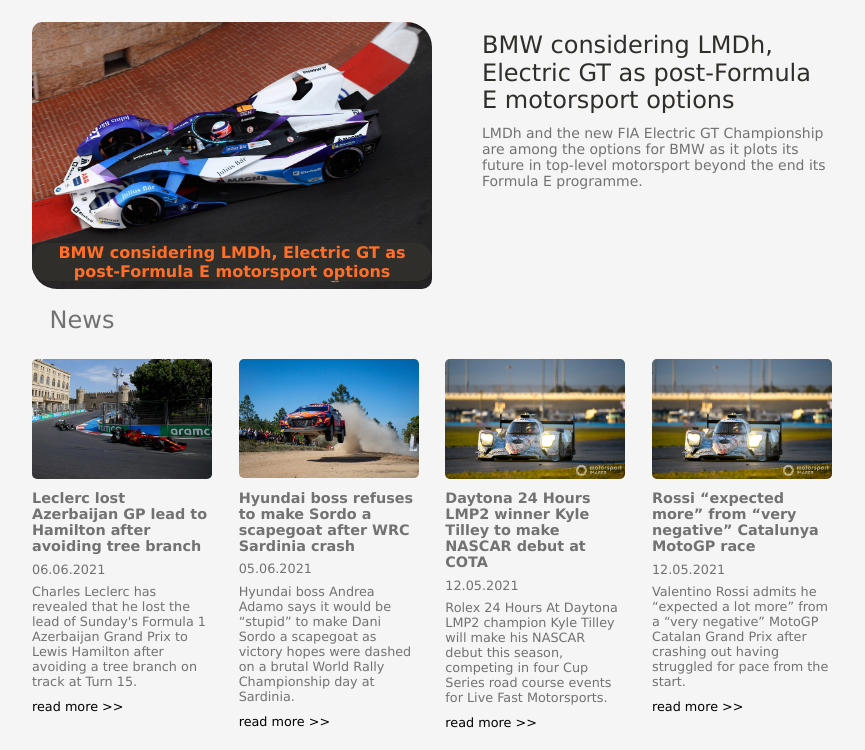
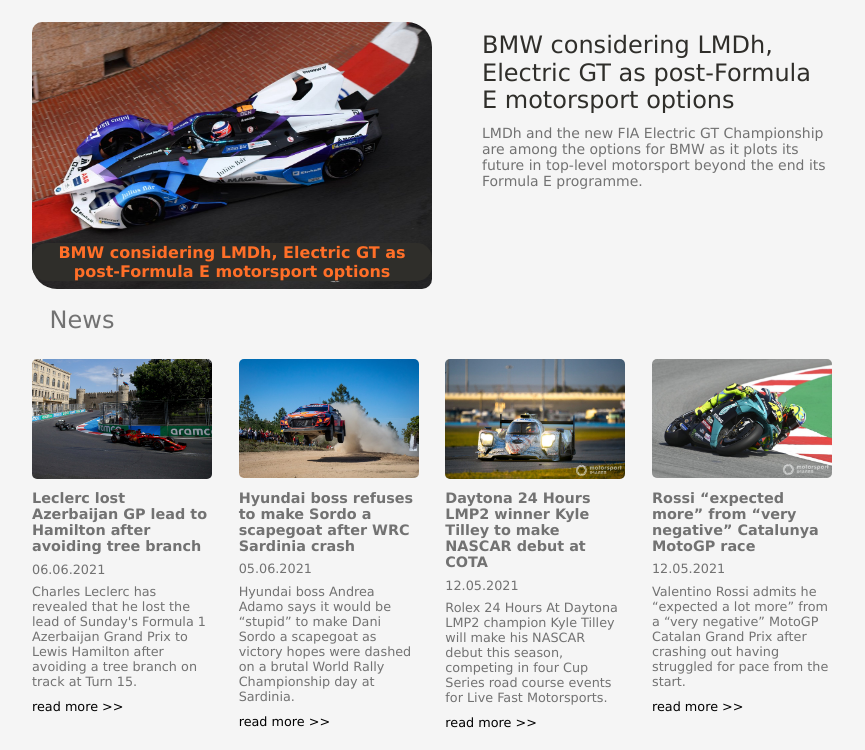
Before and after one commit to BogdanPinchuk/FrontEnd_Starter-PBY_HW7, a plain HTML site: page LesApp1/index.html in a window 1280 px wide. Shown: the part 78-828 px from the top of the page, without its empty margins (208-1073 px from the left). Drawn offline with Linux system fonts and the light colour scheme.

Commit message:
corected image

```diff
--- a/LesApp1/index.html
+++ b/LesApp1/index.html
@@ -108,7 +108,7 @@
 
             <div>
                 <figure>
-                    <img src="Resources/img/image04.jpg" alt="image">
+                    <img src="Resources/img/image05.jpg" alt="image">
                 </figure>
                 <p class="class_title">
                     Rossi “expected more” from “very negative” Catalunya MotoGP race
```
Also changed, not shown: LesApp1/Resources/help info/sport-logo.png (deleted), LesApp1/Resources/help info/stock-vector-cubes.jpg (deleted).
